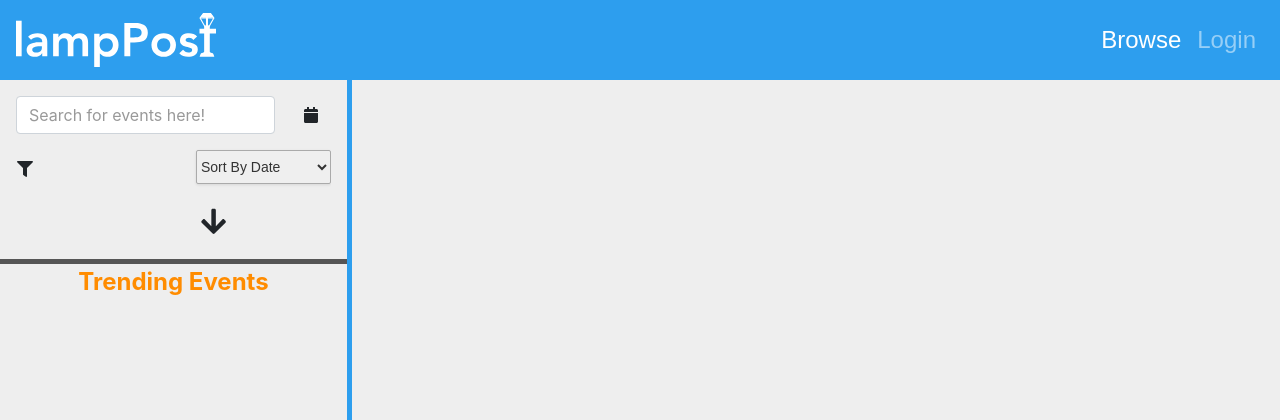
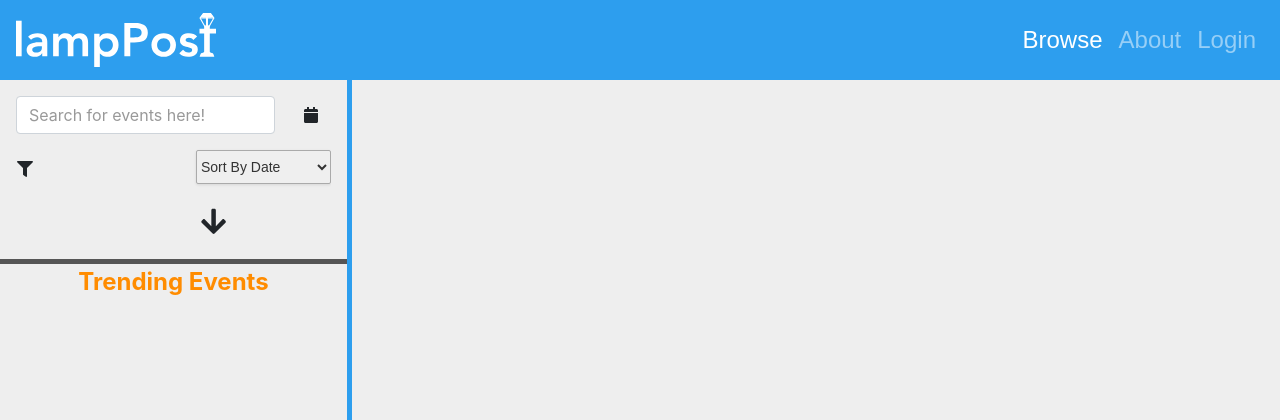
Before and after one commit to JackNeus/lampPost, a Flask app: page /browse in a window 1280 px wide. Shown: the top 420 px of the page. Run offline with Flask 2, Linux system fonts and the light colour scheme; parts of the project's set-up code (start-up, migrations or seed data) failed here and were passed over; some libraries are stand-ins or nearby versions.

Commit message:
added about page

```diff
--- a/app/mod_web/views.py
+++ b/app/mod_web/views.py
@@ -142,3 +142,7 @@ def addEvent():
 @mod_web.route('/myfavorites')
 def myfavorites():
 	return render_template("web/myfavorites.html")
+
+@mod_web.route('/about')
+def about():
+	return render_template("web/about.html")
--- a/app/templates/base.html
+++ b/app/templates/base.html
@@ -88,12 +88,22 @@
 		   </div>
           </li>
           </div>
+          <!-- include whether or not user is logged in -->
+          <li class="nav-item">
+            <a class="nav-link" href="/about">About</a>
+          </li>
           <li class="nav-item">
              <a class="nav-link" href="/logout"> Logout ({{current_user.netid}}) </a>
           </li>
+
           {% else %}
+          <!-- include whether or not user is logged in -->
+          <li class="nav-item">
+            <a class="nav-link" href="/about">About</a>
+          </li>
 		 <a class="nav-link" href="/login"> Login </a>
 	    {% endif %}
+
         </ul>
       </div>
     </nav>
```
Also changed, not shown: app/templates/404.html (+0 -20 lines), app/templates/web/about.html (added, +8 -0 lines), 1 other file.
